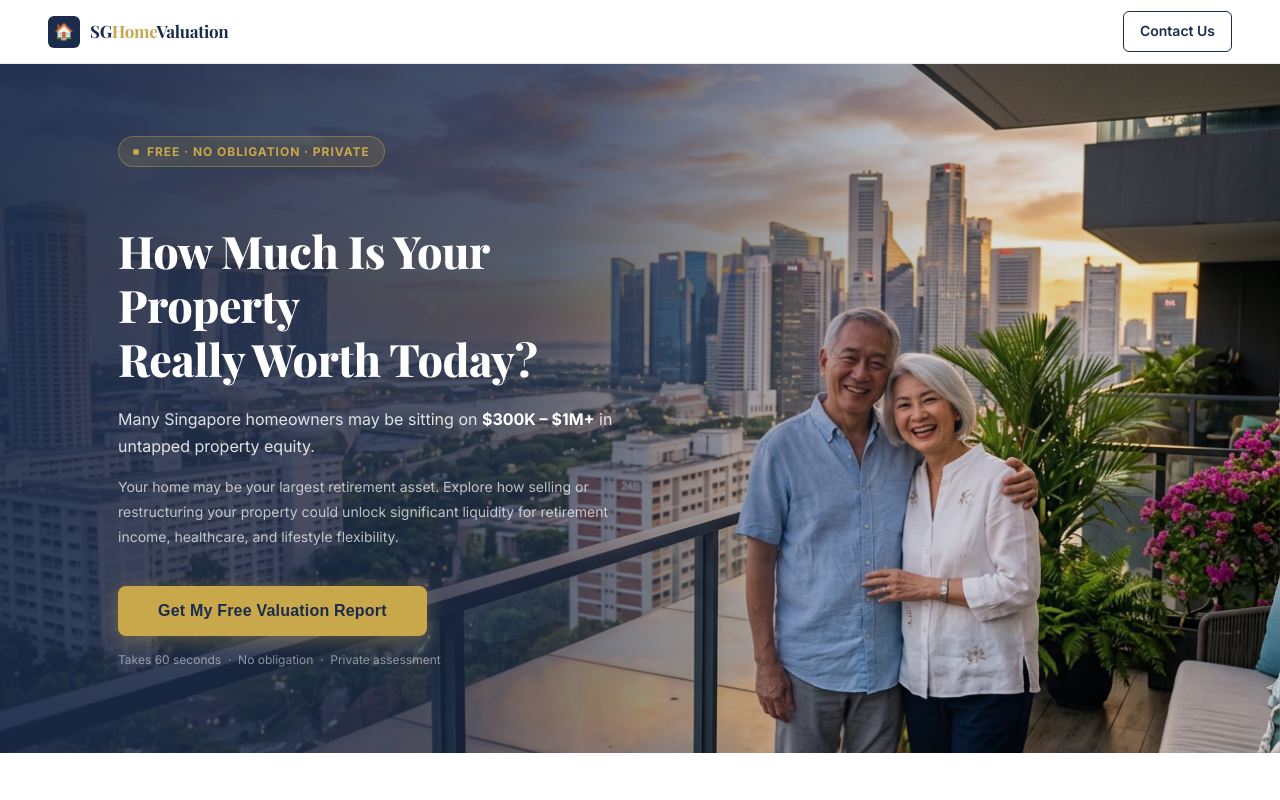
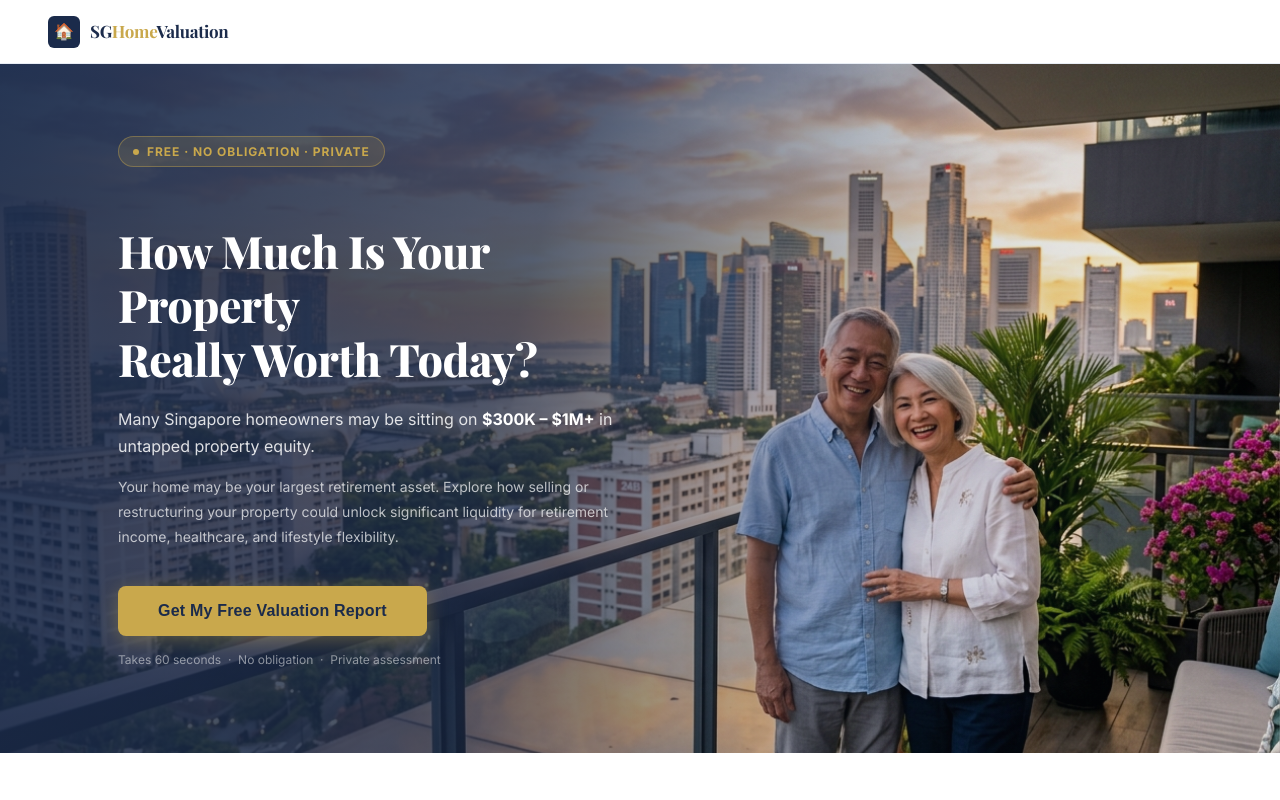
Before and after one commit to skys-lead-portal/fpv-static, a Next.js app: page / in a window 1280 px wide. Shown: the top 800 px of the page. Built offline with nearby package versions, Linux system fonts and the light colour scheme.

Commit message:
remove: contact us button from nav

```diff
--- a/app/page.tsx
+++ b/app/page.tsx
@@ -110,9 +110,7 @@ export default function Home() {
             SG<span style={{ color: gold }}>Home</span>Valuation
           </span>
         </div>
-        <a href="mailto:hello@skysleads.com" style={{ color: navy, textDecoration: 'none', fontWeight: 600, fontSize: '14px', display: 'flex', alignItems: 'center', gap: 6, padding: '8px 16px', border: `1.5px solid ${navy}`, borderRadius: 6, transition: 'all 0.15s' }}>
-          Contact Us
-        </a>
+
       </nav>
 
       {/* ── HERO ───────────────────────────────────────────── */}
```
